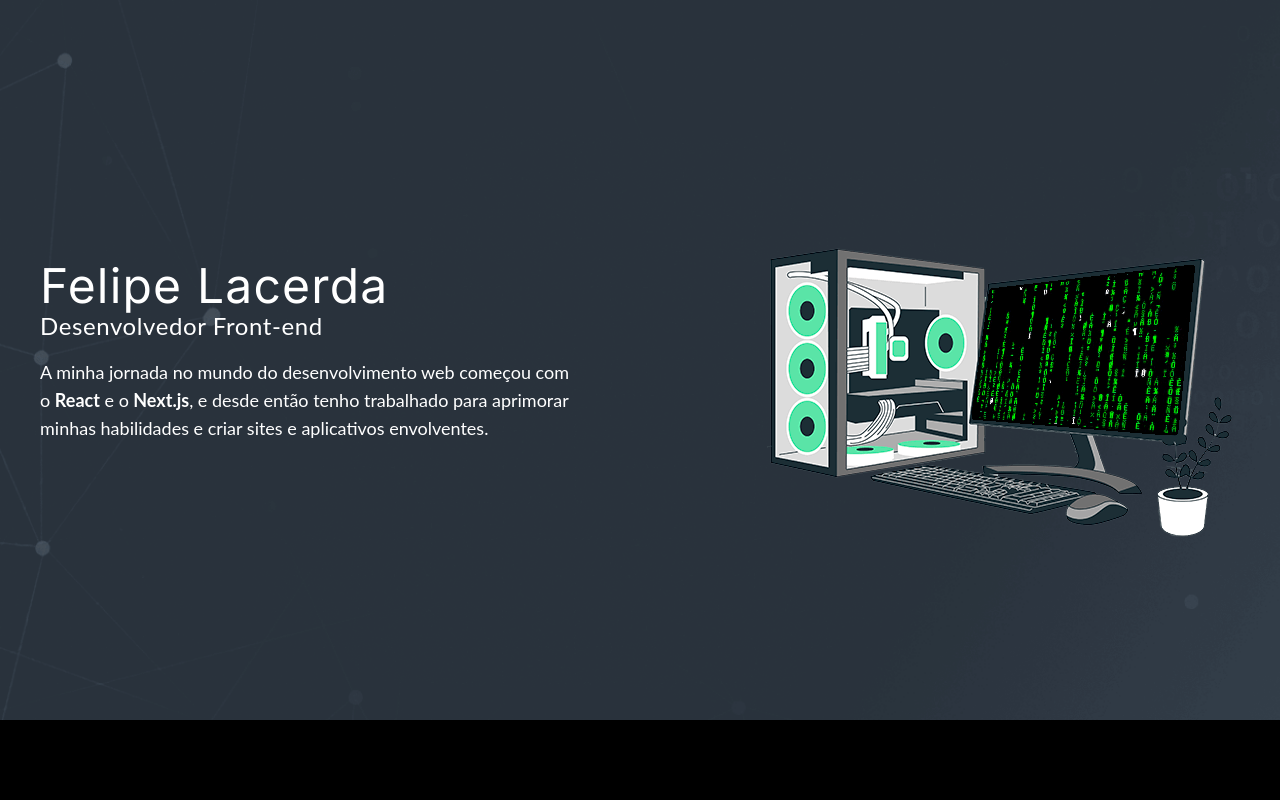
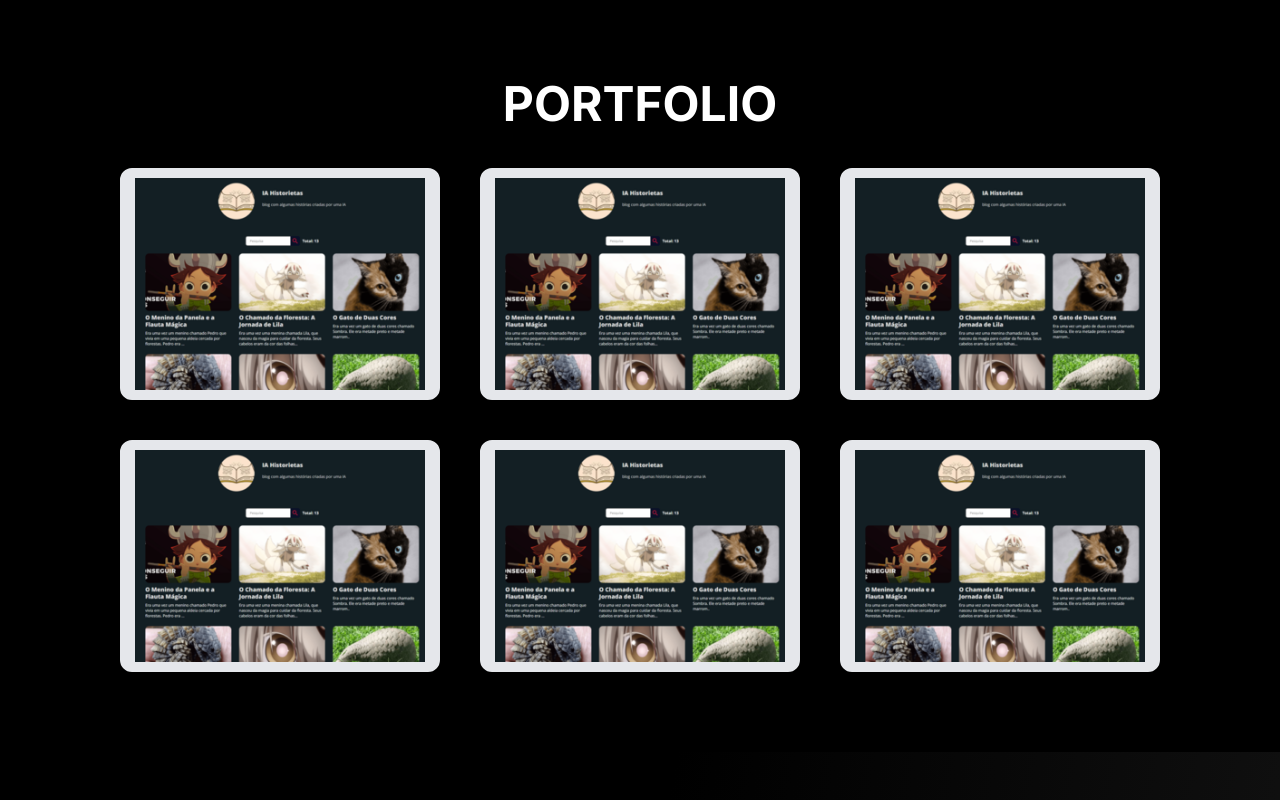
Before and after one commit to LordGhapa/portifolio-next-js, a Next.js app: page / in a window 1280 px wide. Shown: the top 800 px of the page. Built offline with nearby package versions, Linux system fonts and the light colour scheme.

Commit message:
💄 UI: add animation hover for cards in section portifolio

```diff
--- a/src/app/globals.css
+++ b/src/app/globals.css
@@ -15,3 +15,11 @@ button{
 button:hover{
   transform: scale(1.1);
 }
+.modal{
+  transition: all 300ms ease-in-out;
+}
+
+div:has(.modal:hover) .modal:not(:hover){
+  opacity: 0.6;
+  scale: 0.98;
+}
--- a/src/app/page.tsx
+++ b/src/app/page.tsx
@@ -6,7 +6,7 @@ import Portfolio from "@/components/Portfolio/index";
 const Home = () => {
   return (
     <>
-      <Hero />
+      {/* <Hero /> */}
       <Portfolio />
       <Footer />
     </>
--- a/src/components/Hero/index.tsx
+++ b/src/components/Hero/index.tsx
@@ -15,10 +15,10 @@ const Hero = () => {
             </p>
             <p className=" font-lato text-base sm:text-lg">
               A minha jornada no mundo do desenvolvimento web começou com o{" "}
-              <span className="text-[18px] font-bold">React</span> e o
-              <span className="text-[18px] font-bold"> Next.js</span>, e desde
-              então tenho trabalhado para aprimorar minhas habilidades e criar
-              sites e aplicativos envolventes.
+              <span className=" font-bold">React</span> e o
+              <span className="font-bold"> Next.js</span>, e desde então tenho
+              trabalhado para aprimorar minhas habilidades e criar sites e
+              aplicativos envolventes.
             </p>
           </div>
 
--- a/src/components/Modal/index.tsx
+++ b/src/components/Modal/index.tsx
@@ -21,7 +21,7 @@ const Modal = ({ img, git, youtube, link, text, id }: ModalProps) => {
     <div>
       {/* ModalTrigger */}
 
-      <div>
+      <div className="modal max-w-xs  rounded-xl border-x-[15px] border-y-[10px]">
         <label
           htmlFor={id}
           className="cursor-pointer rounded bg-black py-4 text-white active:bg-slate-400"
--- a/src/components/Portfolio/index.tsx
+++ b/src/components/Portfolio/index.tsx
@@ -9,12 +9,7 @@ const Portfolio = () => {
           <h2 className="mb-10 text-5xl font-bold">PORTFOLIO</h2>
           <div className="flex flex-col flex-wrap items-center justify-center gap-10  sm:flex-row">
             {data.map((item, index) => (
-              <div
-                key={index}
-                className=" max-w-xs  rounded-xl border-x-[15px] border-y-[10px] "
-              >
-                <Modal {...item} />
-              </div>
+              <Modal key={index} {...item} />
             ))}
           </div>
         </div>
```
